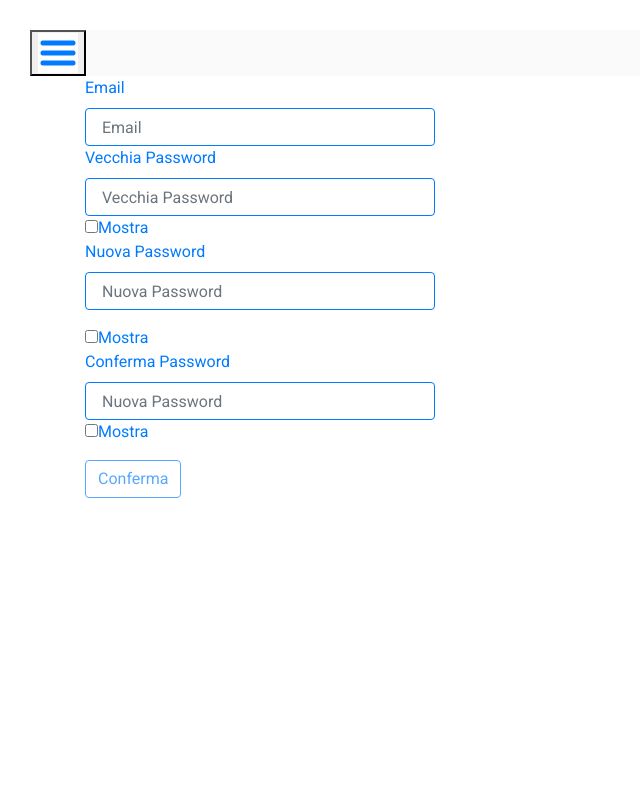
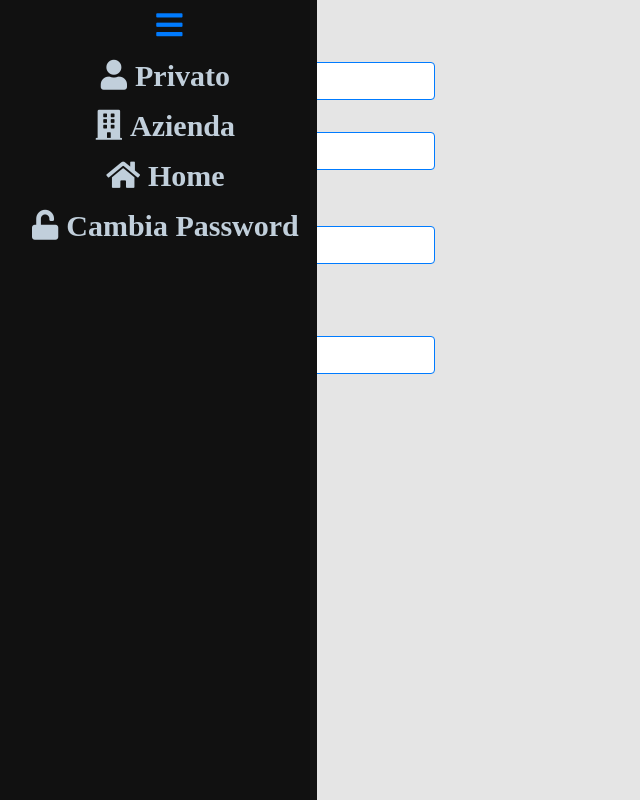
Before and after one commit to zGaglia/YTiAProject, an Angular app: page /azienda in a window 1280 px wide. Both pictures are taken after typing "Sample", "Sample", "Sample", "Sample", "Sample", "Sample" into the empty fields and a click on the button "Change Password". Shown: the whole page, without its empty margins (0-640 px from the left). Built offline with nearby package versions, Linux system fonts and the light colour scheme.

Commit message:
left navbar

```diff
--- a/src/app/app.component.css
+++ b/src/app/app.component.css
@@ -0,0 +1,36 @@
+.example-container {
+    width: auto;
+    height: 100%;
+    background-color: #111;
+    top: 0;
+    left: 0;
+    position: fixed;
+    transition: 0.5s;
+    font-size: 30px;
+    transition: 1000ms;
+}
+
+.example-container p{
+    display: inline;
+    padding : 8px;
+    transition: 0.3s;
+    color: rgb(193, 207, 219);
+}
+
+.icon-column i{
+    display: relative;
+    text-align: center;
+    padding-top: 60px;
+    display: block;
+    padding : 10px 10px 10px 32px;
+    transition: 0.3s;
+    color: rgb(193, 207, 219);
+}
+
+.example-container i:hover{
+    color: #007bff;
+}
+
+.example-container p:hover{
+    color: #007bff;
+}
--- a/src/app/app.component.html
+++ b/src/app/app.component.html
@@ -10,10 +10,7 @@
                 <a class="dropdown-item" (click)="toggleEditor('azienda')"><b>Azienda</b></a>
               </div>
 </div>
--->
-
-<mat-drawer-container class="example-container">
-  <mat-drawer #drawer class="example-sidenav" mode="side">
+<mat-drawer #drawer class="example-sidenav" mode="side">
     <a (click)="toggleEditor('index')">Home<br></a>
     <a (click)="toggleEditor('privato')">Privato<br></a>
     <a (click)="toggleEditor('azienda')">Azienda</a>
@@ -25,5 +22,26 @@
     </button>
   </div>
 
+-->
+
+<mat-drawer-container class="example-container">
+  <div class="icon-column">
+      <i class="fas fa-bars" (click)="toggleSideNav()"></i>
+      <i class="fas fa-user">
+          <p *ngIf='showFiller' (click)="toggleEditor('privato')">Privato</p>
+      </i>
+      <i class="fas fa-building">
+          <p *ngIf='showFiller' (click)="toggleEditor('azienda')">Azienda</p>
+      </i>
+      <i class="fas fa-home">
+          <p *ngIf='showFiller' (click)="toggleEditor('index')">Home</p>
+      </i>
+      <i class="fas fa-unlock">
+          <p *ngIf='showFiller' (click)="toggleEditor('changepassword')">Cambia Password</p>
+      </i>
+  </div>
+
 </mat-drawer-container>
-<router-outlet></router-outlet>
+
+
+<router-outlet class="main"></router-outlet>
--- a/src/app/app.component.ts
+++ b/src/app/app.component.ts
@@ -21,8 +21,39 @@ export class AppComponent {
   constructor(private router:Router){}
 
   toggleEditor(type:string){
-    this.router.navigateByUrl(type)
+    this.router.navigateByUrl(type);
+    this.toggleSideNav();
   }
 
+  toggleSideNav(){
+    this.showFiller = !(this.showFiller)
+    if(this.showFiller){
+      document.body.style.backgroundColor = "rgba(0,0,0,0.1)";
+      var itemsSideNav:any = document.getElementsByClassName('example-container');
+          for (let i = 0; i < itemsSideNav.length; i++) {
+              let element = itemsSideNav[i];
+              element.style.width = 'auto';
+          }
+      var itemsMain:any = document.getElementsByClassName('main');
+        for (let i = 0; i < itemsMain.length; i++) {
+            let element = itemsMain[i];
+            element.style.marginLeft = 'auto';
+        }
+    }
+  if(!this.showFiller){
+    var itemsSideNav:any = document.getElementsByClassName('example-container');
+          for (let i = 0; i < itemsSideNav.length; i++) {
+              let element = itemsSideNav[i];
+              element.style.width = 'auto';
+          }
+      var itemsMain:any = document.getElementsByClassName('main');
+        for (let i = 0; i < itemsMain.length; i++) {
+            let element = itemsMain[i];
+            element.style.marginLeft = 'auto';
+        }
+      document.body.style.backgroundColor = "white";
+  }
+
+  }
 
 }
--- a/src/app/form/form.component.html
+++ b/src/app/form/form.component.html
@@ -1,5 +1,5 @@
 <div class="container" id="privato"  [@transitionTest]=currentState>
-<form [formGroup]="form1" (ngSubmit)="submit()">
+<form [formGroup]="form1" (ngSubmit)="submit()" class="form">
 
     <div class="row">
         <div class="col">
@@ -32,7 +32,8 @@
                     </div>
                 </div>
             </div>
-        </div>
+    </div>
+
             <div class="row">
                 <div class="col">
                     <div class="col-md-auto mb-3">
--- a/src/styles.css
+++ b/src/styles.css
@@ -1,6 +1,7 @@
 body {
     padding: 30px;
     color: #007bff;
+    transition: background-color .5s;
 }
 
 #svg {
```
